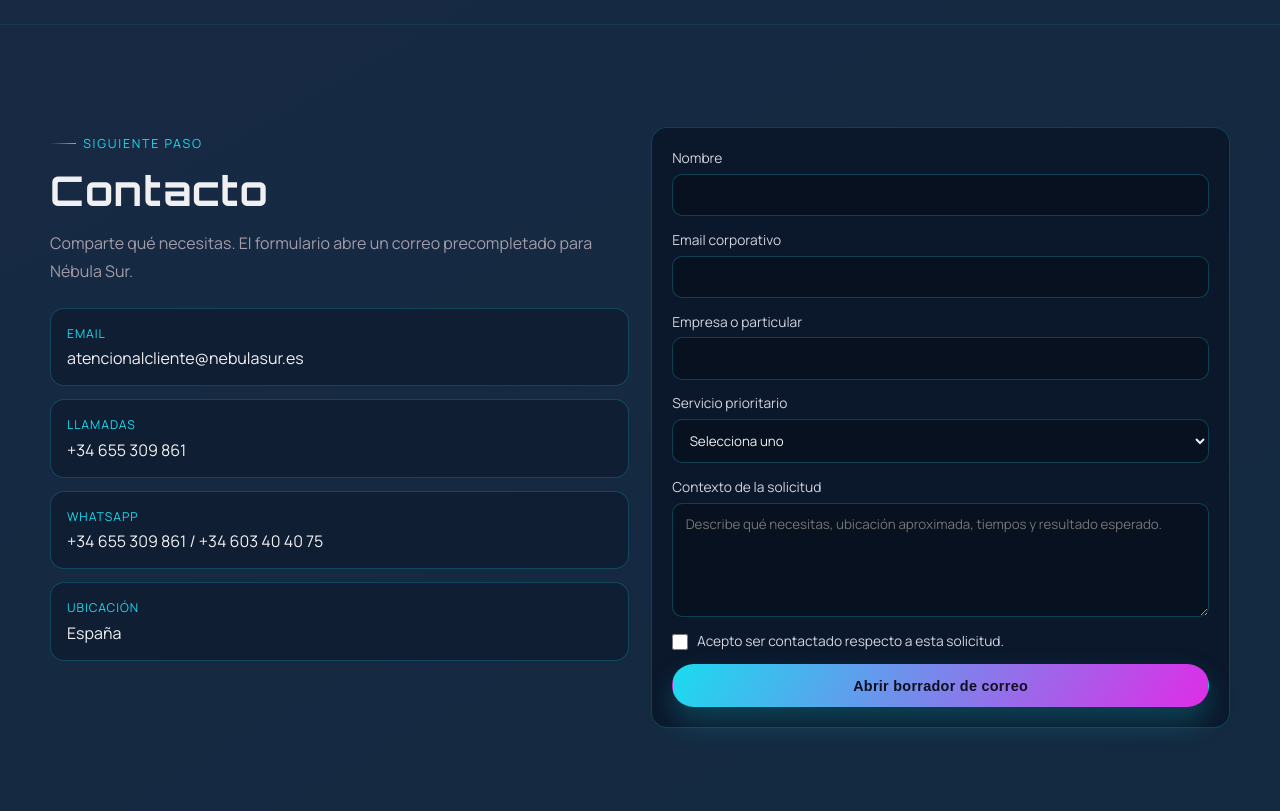
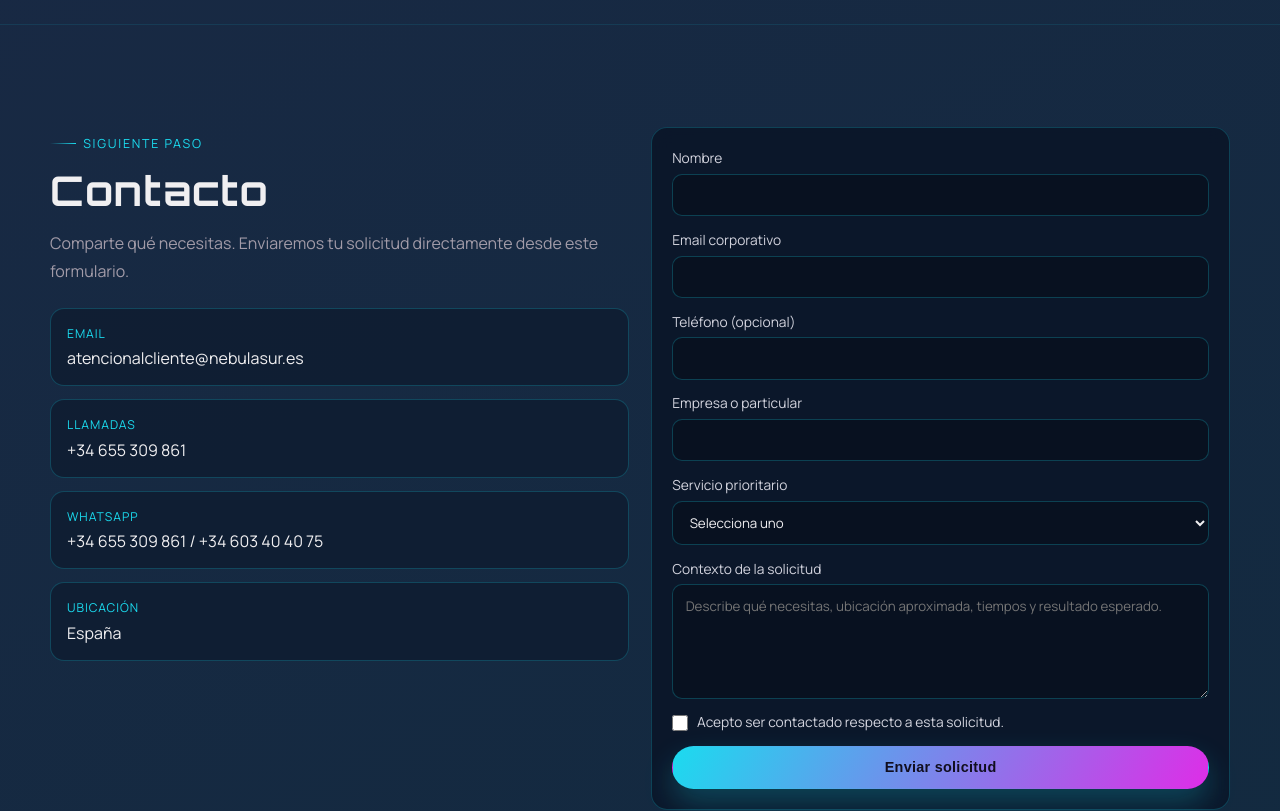
Before and after one commit to Chemi90/nebulaSur, a React (Vite) app: page / in a window 1280 px wide. Shown: the part 4360-5171 px from the top of the page. Built offline with nearby package versions, Linux system fonts and the light colour scheme.

Commit message:
cambios formulario

```diff
--- a/index.html
+++ b/index.html
@@ -11,6 +11,17 @@
 </head>
 
 <body>
+  <form name="contact" method="POST" data-netlify="true" hidden>
+    <input type="hidden" name="form-name" value="contact" />
+    <input type="text" name="name" />
+    <input type="email" name="email" />
+    <input type="tel" name="phone" />
+    <input type="text" name="company" />
+    <input type="text" name="service" />
+    <input type="text" name="service_label" />
+    <textarea name="message"></textarea>
+    <input type="text" name="consent" />
+  </form>
   <div id="root"></div>
   <script type="module" src="/src/main.jsx"></script>
 </body>
--- a/src/components/sections/Contact.jsx
+++ b/src/components/sections/Contact.jsx
@@ -4,14 +4,26 @@ import { useLanguage } from '../../context/LanguageContext'
 const INITIAL_STATE = {
   name: '',
   email: '',
+  phone: '',
   company: '',
   service: '',
   message: '',
   consent: false
 }
 
+const NETLIFY_FORM_NAME = 'contact'
+
 function isValidEmail(value) {
   return /^[^\s@]+@[^\s@]+\.[^\s@]+$/.test(value)
+}
+
+function isValidPhone(value) {
+  if (!value.trim()) {
+    return true
+  }
+
+  const digits = value.replace(/\D/g, '')
+  return digits.length >= 6 && digits.length <= 15
 }
 
 export default function Contact() {
@@ -43,6 +55,10 @@ export default function Contact() {
       nextErrors.email = t('contact.form.errors.email')
     }
 
+    if (!isValidPhone(formData.phone)) {
+      nextErrors.phone = t('contact.form.errors.phone')
+    }
+
     if (formData.company.trim().length < 2) {
       nextErrors.company = t('contact.form.errors.company')
     }
@@ -72,31 +88,47 @@ export default function Contact() {
     }))
   }
 
-  const handleSubmit = (event) => {
+  const handleSubmit = async (event) => {
     event.preventDefault()
+    setStatus('idle')
 
     if (!validate()) {
-      setStatus('error')
       return
     }
 
-    const recipient = t('contact.details.email')
     const selectedService = serviceOptions.find((option) => option.value === formData.service)
     const selectedServiceLabel = selectedService?.label || formData.service
+    const payload = new URLSearchParams({
+      'form-name': NETLIFY_FORM_NAME,
+      name: formData.name.trim(),
+      email: formData.email.trim(),
+      phone: formData.phone.trim(),
+      company: formData.company.trim(),
+      service: formData.service,
+      service_label: selectedServiceLabel,
+      message: formData.message.trim(),
+      consent: formData.consent ? 'yes' : 'no'
+    })
 
-    const subject = encodeURIComponent(`${t('contact.form.subjectPrefix')} ${selectedServiceLabel}`)
-    const body = encodeURIComponent([
-      `${t('contact.form.name')}: ${formData.name}`,
-      `${t('contact.form.email')}: ${formData.email}`,
-      `${t('contact.form.company')}: ${formData.company}`,
-      `${t('contact.form.service')}: ${selectedServiceLabel}`,
-      '',
-      `${t('contact.form.message')}:`,
-      formData.message
-    ].join('\n'))
+    try {
+      setStatus('submitting')
 
-    window.location.href = `mailto:${recipient}?subject=${subject}&body=${body}`
-    setStatus('success')
+      const response = await fetch('/', {
+        method: 'POST',
+        headers: { 'Content-Type': 'application/x-www-form-urlencoded' },
+        body: payload.toString()
+      })
+
+      if (!response.ok) {
+        throw new Error('Contact form submission failed')
+      }
+
+      setFormData(INITIAL_STATE)
+      setErrors({})
+      setStatus('success')
+    } catch {
+      setStatus('error')
+    }
   }
 
   return (
@@ -117,7 +149,16 @@ export default function Contact() {
           </div>
         </div>
 
-        <form className="contact-form" onSubmit={handleSubmit} noValidate>
+        <form
+          className="contact-form"
+          name={NETLIFY_FORM_NAME}
+          method="POST"
+          data-netlify="true"
+          onSubmit={handleSubmit}
+          noValidate
+        >
+          <input type="hidden" name="form-name" value={NETLIFY_FORM_NAME} />
+
           <label>
             {t('contact.form.name')}
             <input
@@ -140,6 +181,18 @@ export default function Contact() {
               required
             />
             {errors.email && <span className="form-error">{errors.email}</span>}
+          </label>
+
+          <label>
+            {t('contact.form.phone')}
+            <input
+              type="tel"
+              name="phone"
+              value={formData.phone}
+              onChange={handleChange}
+              autoComplete="tel"
+            />
+            {errors.phone && <span className="form-error">{errors.phone}</span>}
           </label>
 
           <label>
@@ -194,7 +247,9 @@ export default function Contact() {
           </label>
           {errors.consent && <span className="form-error">{errors.consent}</span>}
 
-          <button type="submit" className="btn btn-primary">{t('contact.form.submit')}</button>
+          <button type="submit" className="btn btn-primary" disabled={status === 'submitting'}>
+            {status === 'submitting' ? t('contact.form.sending') : t('contact.form.submit')}
+          </button>
 
           {status === 'success' && <p className="form-success">{t('contact.form.success')}</p>}
           {status === 'error' && <p className="form-error form-status">{t('contact.form.error')}</p>}
--- a/src/data/translations/en.json
+++ b/src/data/translations/en.json
@@ -174,7 +174,7 @@
   "contact": {
     "eyebrow": "Next step",
     "title": "Contact",
-    "subtitle": "Share what you need. The form opens a pre-filled email for Nébula Sur.",
+    "subtitle": "Share what you need. We will receive your request directly from this form.",
     "detailLabels": {
       "email": "Email",
       "calls": "Calls",
@@ -190,16 +190,17 @@
     "form": {
       "name": "Name",
       "email": "Business email",
+      "phone": "Phone (optional)",
       "company": "Company or individual",
       "service": "Priority service",
       "servicePlaceholder": "Select one",
       "message": "Request context",
       "messagePlaceholder": "Describe what you need, approximate location, timing, and expected outcome.",
       "consent": "I agree to be contacted regarding this request.",
-      "submit": "Open email draft",
-      "success": "Your email draft is ready. Complete sending from your inbox.",
-      "error": "Review required fields before sending.",
-      "subjectPrefix": "Nébula Sur inquiry -",
+      "submit": "Send request",
+      "sending": "Sending...",
+      "success": "Request sent. We will contact you as soon as possible.",
+      "error": "The form could not be sent. Please try again in a few minutes.",
       "services": [
         {
           "value": "ai-automation",
@@ -237,6 +238,7 @@
       "errors": {
         "name": "Enter at least 2 characters.",
         "email": "Enter a valid email.",
+        "phone": "Enter a valid phone number or leave the field empty.",
         "company": "Enter your company name or indicate that you are an individual.",
         "service": "Select a priority service.",
         "message": "Write at least 20 characters.",
--- a/src/data/translations/es.json
+++ b/src/data/translations/es.json
@@ -174,7 +174,7 @@
   "contact": {
     "eyebrow": "Siguiente paso",
     "title": "Contacto",
-    "subtitle": "Comparte qué necesitas. El formulario abre un correo precompletado para Nébula Sur.",
+    "subtitle": "Comparte qué necesitas. Enviaremos tu solicitud directamente desde este formulario.",
     "detailLabels": {
       "email": "Email",
       "calls": "Llamadas",
@@ -190,16 +190,17 @@
     "form": {
       "name": "Nombre",
       "email": "Email corporativo",
+      "phone": "Teléfono (opcional)",
       "company": "Empresa o particular",
       "service": "Servicio prioritario",
       "servicePlaceholder": "Selecciona uno",
       "message": "Contexto de la solicitud",
       "messagePlaceholder": "Describe qué necesitas, ubicación aproximada, tiempos y resultado esperado.",
       "consent": "Acepto ser contactado respecto a esta solicitud.",
-      "submit": "Abrir borrador de correo",
-      "success": "Tu borrador de correo está listo. Completa el envío desde tu bandeja.",
-      "error": "Revisa los campos obligatorios antes de enviar.",
-      "subjectPrefix": "Consulta Nébula Sur -",
+      "submit": "Enviar solicitud",
+      "sending": "Enviando...",
+      "success": "Solicitud enviada. Te contactaremos lo antes posible.",
+      "error": "No se pudo enviar el formulario. Inténtalo de nuevo en unos minutos.",
       "services": [
         {
           "value": "ai-automation",
@@ -237,6 +238,7 @@
       "errors": {
         "name": "Ingresa al menos 2 caracteres.",
         "email": "Ingresa un email válido.",
+        "phone": "Ingresa un teléfono válido o deja el campo vacío.",
         "company": "Ingresa el nombre de tu empresa o indica si eres particular.",
         "service": "Selecciona un servicio prioritario.",
         "message": "Escribe al menos 20 caracteres.",
--- a/src/data/translations/it.json
+++ b/src/data/translations/it.json
@@ -174,7 +174,7 @@
   "contact": {
     "eyebrow": "Prossimo step",
     "title": "Contatto",
-    "subtitle": "Condividi ciò di cui hai bisogno. Il modulo apre un’email precompilata per Nébula Sur.",
+    "subtitle": "Condividi ciò di cui hai bisogno. Riceveremo la tua richiesta direttamente da questo modulo.",
     "detailLabels": {
       "email": "Email",
       "calls": "Chiamate",
@@ -190,16 +190,17 @@
     "form": {
       "name": "Nome",
       "email": "Email aziendale",
+      "phone": "Telefono (opzionale)",
       "company": "Azienda o privato",
       "service": "Servizio prioritario",
       "servicePlaceholder": "Seleziona uno",
       "message": "Contesto della richiesta",
       "messagePlaceholder": "Descrivi cosa ti serve, zona approssimativa, tempi e risultato atteso.",
       "consent": "Accetto di essere contattato in merito a questa richiesta.",
-      "submit": "Apri bozza email",
-      "success": "La tua bozza email è pronta. Completa l’invio dalla tua casella.",
-      "error": "Controlla i campi obbligatori prima di inviare.",
-      "subjectPrefix": "Richiesta Nébula Sur -",
+      "submit": "Invia richiesta",
+      "sending": "Invio...",
+      "success": "Richiesta inviata. Ti contatteremo il prima possibile.",
+      "error": "Non è stato possibile inviare il modulo. Riprova tra qualche minuto.",
       "services": [
         {
           "value": "ai-automation",
@@ -237,6 +238,7 @@
       "errors": {
         "name": "Inserisci almeno 2 caratteri.",
         "email": "Inserisci un’email valida.",
+        "phone": "Inserisci un numero di telefono valido o lascia il campo vuoto.",
         "company": "Inserisci il nome della tua azienda o indica che sei un privato.",
         "service": "Seleziona un servizio prioritario.",
         "message": "Scrivi almeno 20 caratteri.",
```
Also changed, not shown: 3 other files (tests, documents, lock files or other folders).
